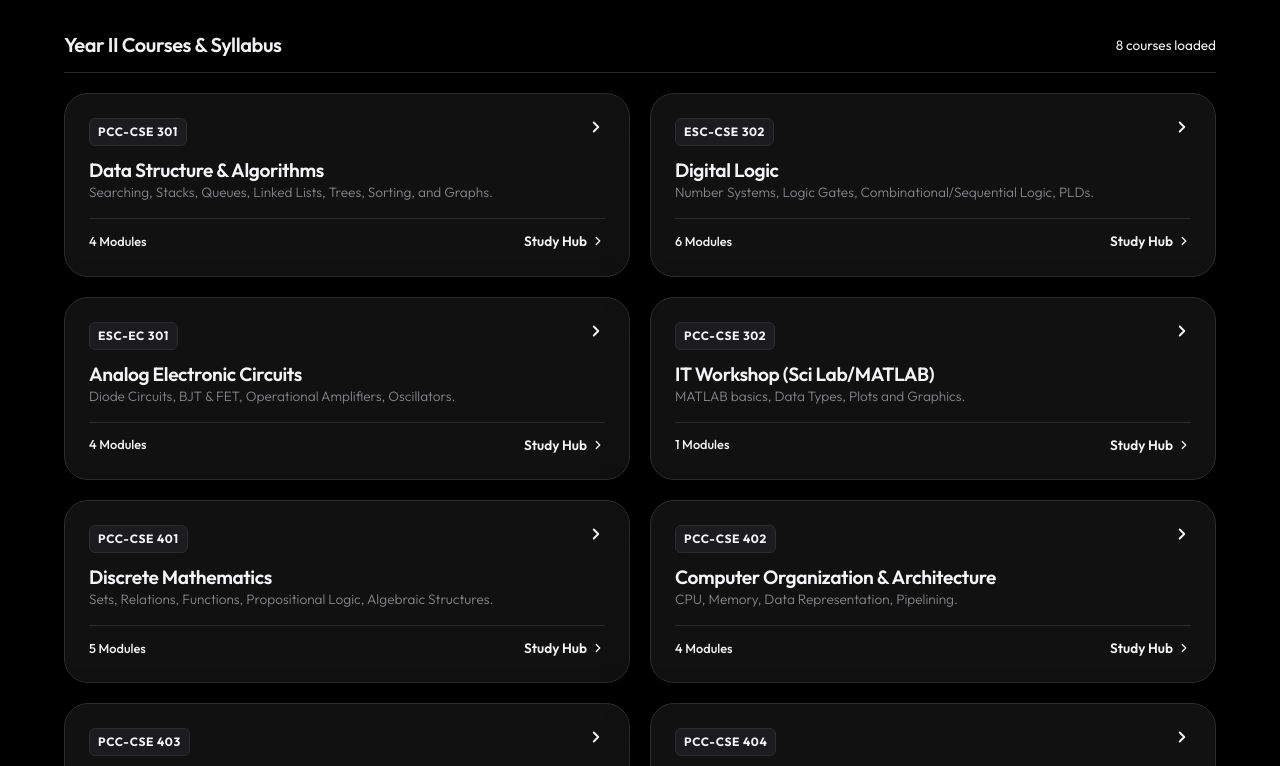
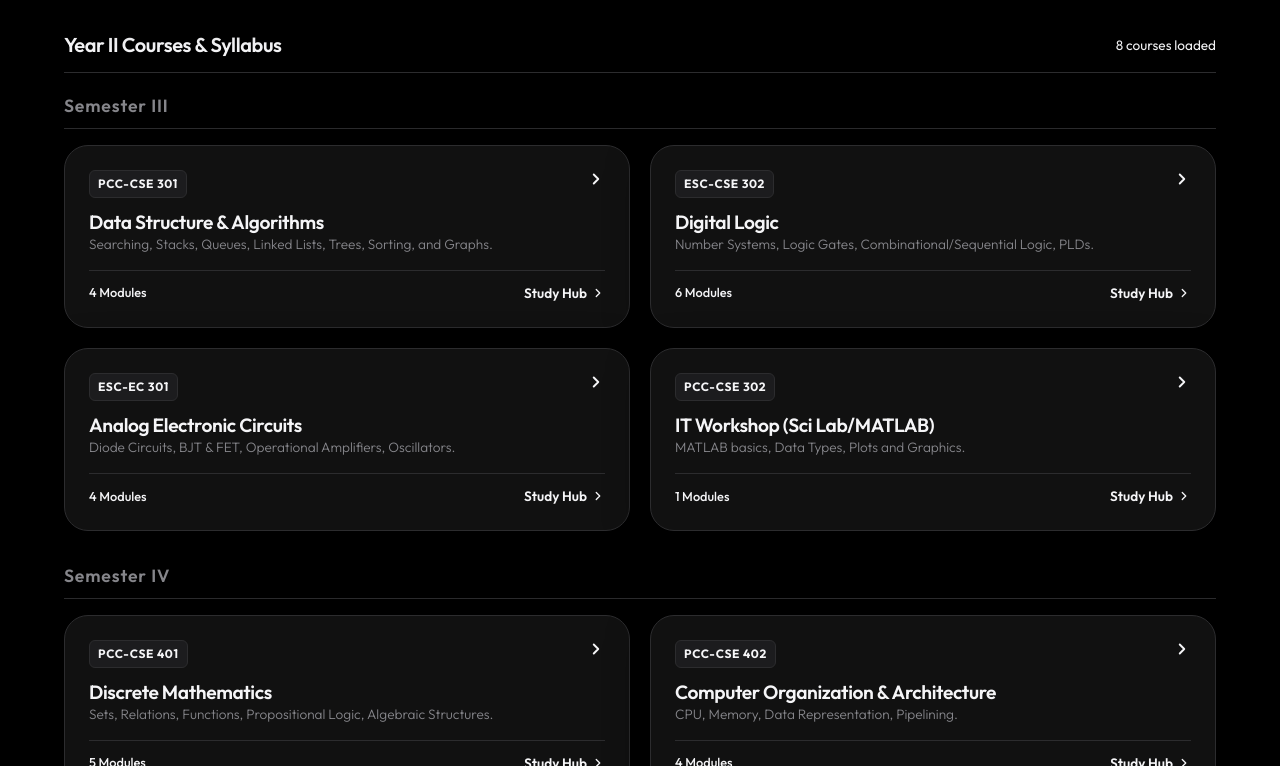
Before and after one commit to dp2005317/UIT-PYQ-AND-NOTES-WEB, a React (Vite) app: page / in a window 1280 px wide. Shown: the part 634-1400 px from the top of the page. Built offline with nearby package versions, Linux system fonts and the light colour scheme.

Commit message:
Group subjects by semester in UI

```diff
--- a/src/App.tsx
+++ b/src/App.tsx
@@ -115,18 +115,33 @@ function App() {
           </span>
         </div>
 
-        <div className="subjects-grid">
+        <div className="subjects-grid" style={{ display: 'flex', flexDirection: 'column', gap: '32px' }}>
           {subjects.length === 0 ? (
-            <div style={{ gridColumn: 'span 2', textAlign: 'center', padding: '60px 0', border: '1px dashed var(--border-color)', borderRadius: '24px' }}>
+            <div style={{ textAlign: 'center', padding: '60px 0', border: '1px dashed var(--border-color)', borderRadius: '24px' }}>
               <p className="text-secondary">No subjects match your current search query. Try typing another concept like "normalization", "cns", or "TCP".</p>
             </div>
           ) : (
-            subjects.map(sub => (
-              <SubjectCard
-                key={sub.id}
-                subject={sub}
-                onClick={() => setSelectedSubject(sub)}
-              />
+            Object.entries(
+              subjects.reduce((acc, sub) => {
+                if (!acc[sub.semester]) acc[sub.semester] = [];
+                acc[sub.semester].push(sub);
+                return acc;
+              }, {} as Record<string, Subject[]>)
+            ).map(([sem, semSubjects]) => (
+              <div key={sem}>
+                <h3 style={{ fontSize: '1.1rem', marginBottom: '16px', color: 'var(--text-secondary)', letterSpacing: '0.05em', borderBottom: '1px solid var(--border-color)', paddingBottom: '8px' }}>
+                  Semester {sem}
+                </h3>
+                <div className="subjects-grid">
+                  {semSubjects.map(sub => (
+                    <SubjectCard
+                      key={sub.id}
+                      subject={sub}
+                      onClick={() => setSelectedSubject(sub)}
+                    />
+                  ))}
+                </div>
+              </div>
             ))
           )}
         </div>
```
Also changed, not shown: src/data.ts (+26 -0 lines).
